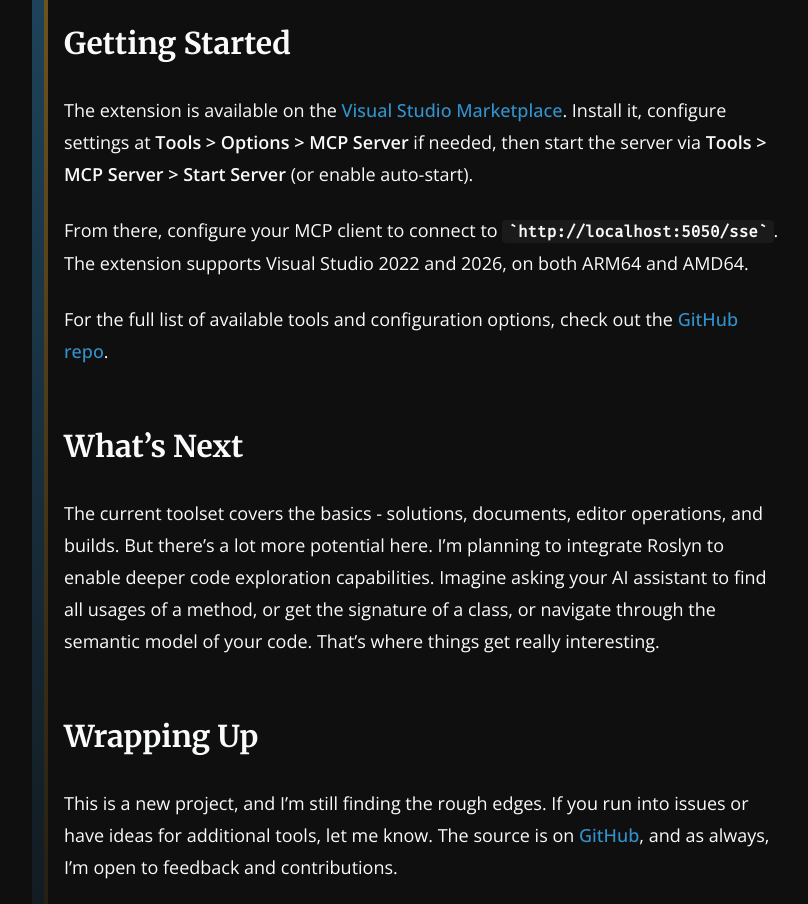
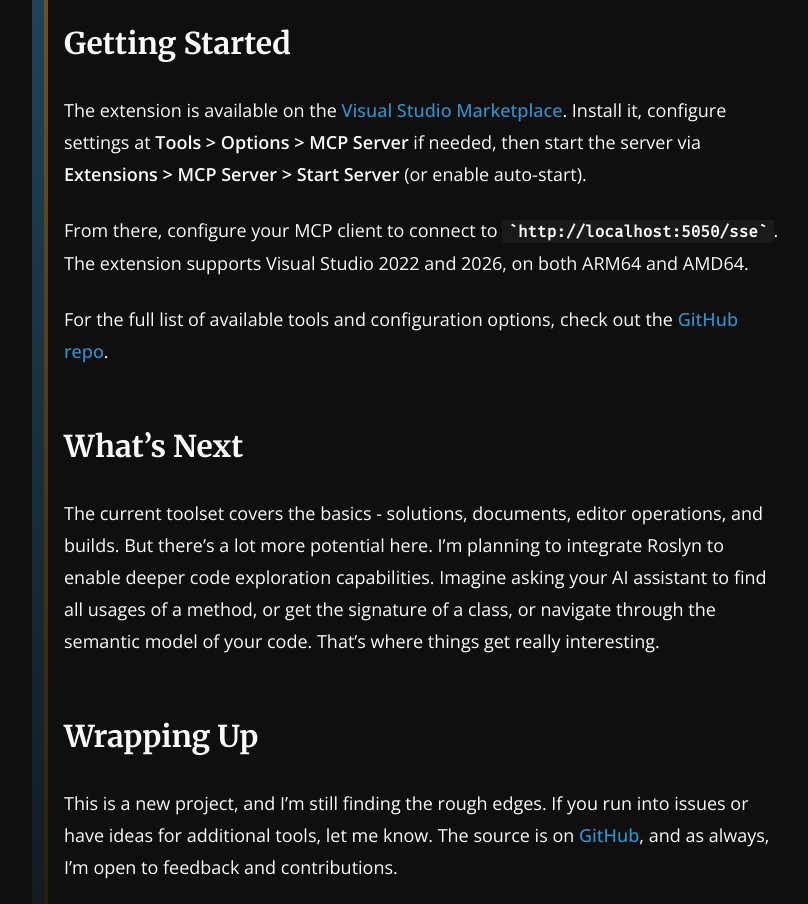
Before and after one commit to CodingWithCalvin/codingwithcalvin.net, an Astro site: page /introducing-the-visual-studio-mcp-server in a window 1280 px wide. Shown: the part 1900-2804 px from the top of the page, without its empty margins (224-1032 px from the left). Built offline with nearby package versions, Linux system fonts and the light colour scheme; Astro itself is replaced by a stand-in of ours; no server answers.

Commit message:
fix: update path of menu for starting server

```diff
--- a/src/content/blog/2026/introducing-the-visual-studio-mcp-server/index.md
+++ b/src/content/blog/2026/introducing-the-visual-studio-mcp-server/index.md
@@ -36,7 +36,7 @@ flowchart LR
 
 ## Getting Started
 
-The extension is available on the [Visual Studio Marketplace](https://marketplace.visualstudio.com/items?itemName=CodingWithCalvin.VS-MCPServer). Install it, configure settings at **Tools > Options > MCP Server** if needed, then start the server via **Tools > MCP Server > Start Server** (or enable auto-start).
+The extension is available on the [Visual Studio Marketplace](https://marketplace.visualstudio.com/items?itemName=CodingWithCalvin.VS-MCPServer). Install it, configure settings at **Tools > Options > MCP Server** if needed, then start the server via **Extensions > MCP Server > Start Server** (or enable auto-start).
 
 From there, configure your MCP client to connect to `http://localhost:5050/sse`. The extension supports Visual Studio 2022 and 2026, on both ARM64 and AMD64.
 
```
